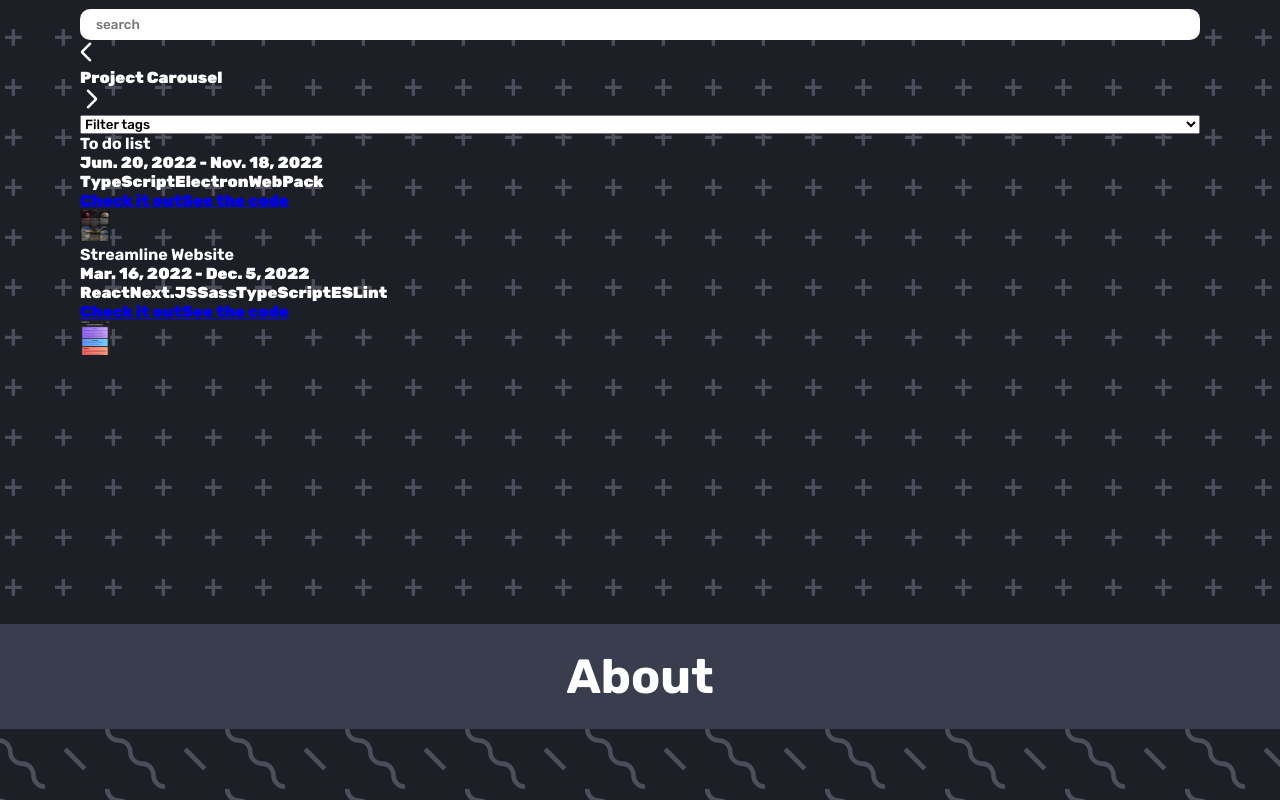
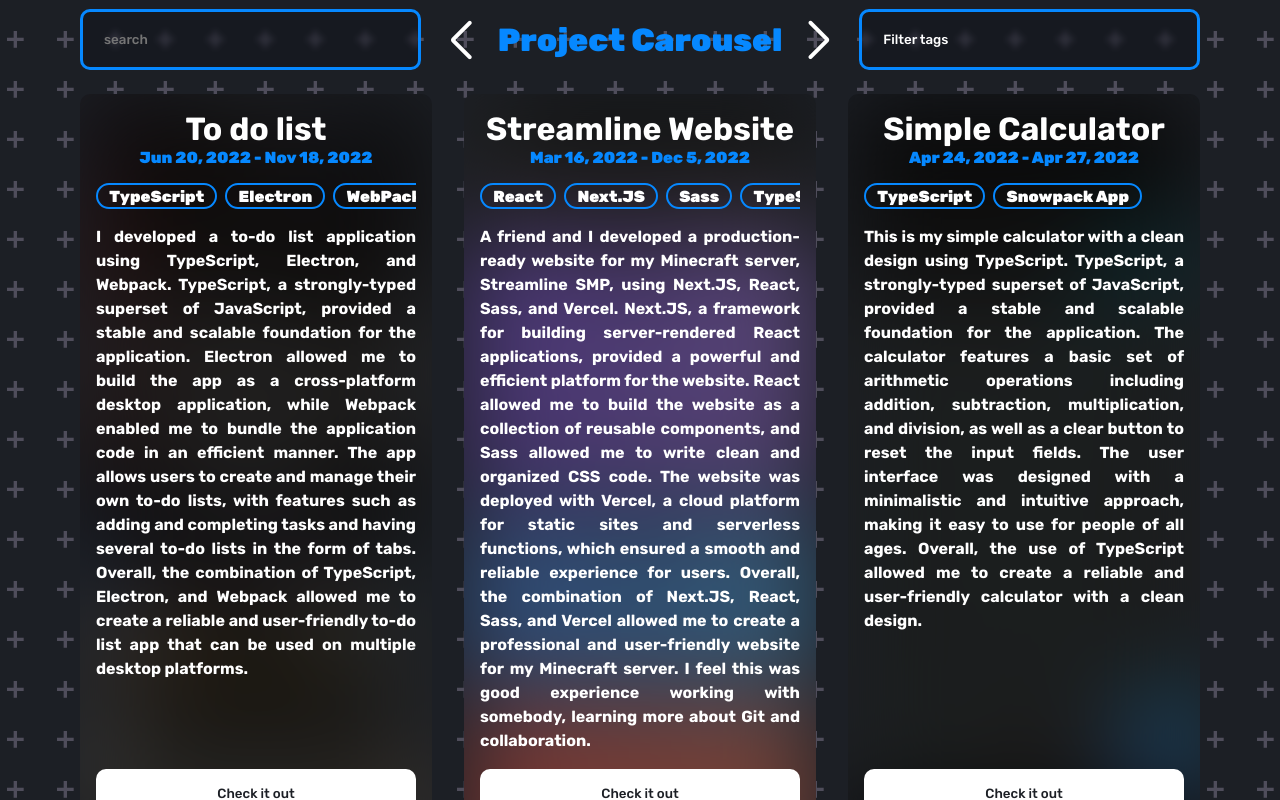
Before and after one commit to Hexy32/portfolio-website, a React (Vite) app: page / in a window 1280 px wide. Shown: the part 1000-1800 px from the top of the page. Built offline with nearby package versions, Linux system fonts and the light colour scheme.

Commit message:
Projects section styled

```diff
--- a/index.html
+++ b/index.html
@@ -4,7 +4,7 @@
     <meta charset="UTF-8" />
     <link rel="icon" type="image/svg+xml" href="/vite.svg" />
     <meta name="viewport" content="width=device-width, initial-scale=1.0" />
-    <title>Drake Portfolio</title>
+    <title>Drake's Portfolio</title>
     <link
       rel="stylesheet"
       href="https://fonts.googleapis.com/css2?family=Material+Symbols+Rounded:opsz,wght,FILL,GRAD@48,400,0,0"
--- a/src/pages/Projects.tsx
+++ b/src/pages/Projects.tsx
@@ -2,7 +2,9 @@
 
 import Fuse from 'fuse.js'
 import ProjectCard from './fragments/ProjectCard'
+import calculatorImg from '../assets/calculator.png'
 import infiniteSpaceImg from '../assets/infinite-space.png'
+import s from '../sass/pages/projects.module.sass'
 import streamlineWebsiteImg from '../assets/streamline-website.png'
 
 function Projects() {
@@ -12,8 +14,9 @@
   const cards: CardProps[] = [
     {
       title: 'To do list',
-      date: 'Jun. 20, 2022 - Nov. 18, 2022',
-      details: '',
+      date: 'Jun 20, 2022 - Nov 18, 2022',
+      details:
+        'I developed a to-do list application using TypeScript, Electron, and Webpack. TypeScript, a strongly-typed superset of JavaScript, provided a stable and scalable foundation for the application. Electron allowed me to build the app as a cross-platform desktop application, while Webpack enabled me to bundle the application code in an efficient manner. The app allows users to create and manage their own to-do lists, with features such as adding and completing tasks and having several to-do lists in the form of tabs. Overall, the combination of TypeScript, Electron, and Webpack allowed me to create a reliable and user-friendly to-do list app that can be used on multiple desktop platforms.',
       image: infiniteSpaceImg,
       projectLink: 'https://hexy32.github.io/infinite-space/',
       repositoryLink: 'https://github.com/Hexy32/infinite-space',
@@ -21,12 +24,23 @@
     },
     {
       title: 'Streamline Website',
-      date: 'Mar. 16, 2022 - Dec. 5, 2022',
-      details: '',
+      date: 'Mar 16, 2022 - Dec 5, 2022',
+      details:
+        'A friend and I developed a production-ready website for my Minecraft server, Streamline SMP, using Next.JS, React, Sass, and Vercel. Next.JS, a framework for building server-rendered React applications, provided a powerful and efficient platform for the website. React allowed me to build the website as a collection of reusable components, and Sass allowed me to write clean and organized CSS code. The website was deployed with Vercel, a cloud platform for static sites and serverless functions, which ensured a smooth and reliable experience for users. Overall, the combination of Next.JS, React, Sass, and Vercel allowed me to create a professional and user-friendly website for my Minecraft server. I feel this was good experience working with somebody, learning more about Git and collaboration.',
       image: streamlineWebsiteImg,
       projectLink: 'https://streamlinesmp.com/',
       repositoryLink: 'https://github.com/Streamline-Network/streamline-website',
       tags: ['React', 'Next.JS', 'Sass', 'TypeScript', 'ESLint'],
+    },
+    {
+      title: 'Simple Calculator',
+      date: 'Apr 24, 2022 - Apr 27, 2022',
+      details:
+        'This is my simple calculator with a clean design using TypeScript. TypeScript, a strongly-typed superset of JavaScript, provided a stable and scalable foundation for the application. The calculator features a basic set of arithmetic operations including addition, subtraction, multiplication, and division, as well as a clear button to reset the input fields. The user interface was designed with a minimalistic and intuitive approach, making it easy to use for people of all ages. Overall, the use of TypeScript allowed me to create a reliable and user-friendly calculator with a clean design.',
+      image: calculatorImg,
+      projectLink: 'https://calculator-crxvpyz4j-streamline-network.vercel.app/',
+      repositoryLink: 'https://github.com/Hexy32/calculator',
+      tags: ['TypeScript', 'Snowpack App'],
     },
   ]
 
@@ -82,23 +96,23 @@
   }
 
   return (
-    <>
+    <div className={s.wrapper}>
       {/* Controls */}
+      <div className={s.controlsWrapper}>
         <input onKeyUp={handleInput} type="text" name="Search" placeholder="search" />
-
-      <div>
+        <div className={s.carouselControls}>
           <span className="material-symbols-rounded">arrow_back_ios</span>
           <p>Project Carousel</p>
           <span className="material-symbols-rounded">arrow_forward_ios</span>
         </div>
-
         <select onChange={handleTagFilter} name="Filter tags">
           <option value="">Filter tags</option>
           {generateTags()}
         </select>
+      </div>
       {/* Carousel */}
-      {generateCards()}
-    </>
+      <div className={s.cardsWrapper}>{generateCards()}</div>
+    </div>
   )
 }
 
--- a/src/pages/fragments/ProjectCard.tsx
+++ b/src/pages/fragments/ProjectCard.tsx
@@ -1,4 +1,5 @@
 import { CardProps } from '../Projects'
+import s from '../../sass/pages/projects.module.sass'
 
 function ProjectCard({
   title,
@@ -10,24 +11,30 @@
   tags,
 }: CardProps) {
   return (
-    <article>
+    <article className={s.card}>
+      <img className={s.image} src={image} alt="" />
       <div>
-        <h4>{title}</h4>
-        <p>{date}</p>
-        <div>
+        <h4 className={s.title}>{title}</h4>
+        <p className={s.date}>{date}</p>
+      </div>
+      <div className={s.tags}>
         {tags.map(tag => (
           <span key={tag}>{tag}</span>
         ))}
       </div>
-        <p>{details}</p>
+      <p className={s.details}>{details}</p>
+      <div className={s.buttons}>
+        <button>
           <a target="_blank" href={projectLink}>
             Check it out
           </a>
+        </button>
+        <button>
           <a target="_blank" href={repositoryLink}>
             See the code
           </a>
+        </button>
       </div>
-      <img src={image} alt="" />
     </article>
   )
 }
--- a/src/sass/components/header.module.sass
+++ b/src/sass/components/header.module.sass
@@ -43,9 +43,10 @@
 
         &:hover:not(.selected)
           transition: background 300ms ease, color 300ms ease
-          background-color: #272727
-          color: #DDD
+          background-color: var(--main-color)
+          color: var(--secondary-color)
 
         &.selected
-          transition: background-color 100ms ease
+          transition: background 300ms ease, color 300ms ease
           background-color: var(--accent-color)
+          color: var(--secondary-color)
--- a/src/sass/fragments/_repeatedStyles.sass
+++ b/src/sass/fragments/_repeatedStyles.sass
@@ -1,7 +1,7 @@
 .bluredBox
   backdrop-filter: blur(0.2rem)
   background-color: rgba(11, 15, 24, 0.322)
-  color: white
+  color: var(--secondary-color)
 
 .moveUp
   transform: translateY(5rem)
--- a/src/sass/fragments/_reset.sass
+++ b/src/sass/fragments/_reset.sass
@@ -37,6 +37,16 @@
 	border-radius: var(--border-radius)
 	padding: 0.5rem 1rem
 
+	&:hover
+		transition: background 300ms ease, color 300ms ease
+		background-color: var(--main-color)
+		color: var(--secondary-color)
+
+		& > a
+			color: var(--secondary-color) !important
+
+
+
 input[type='text'],
 input[type='number'],
 textarea
@@ -46,5 +56,6 @@
 	appearance: textfield
 
 input:focus,
+select:focus,
 textarea:focus
 	outline: transparent
--- /dev/null
+++ b/src/sass/pages/projects.module.sass
@@ -0,0 +1,132 @@
+@use '../fragments/_repeatedStyles'
+
+.wrapper
+  display: flex
+  flex-direction: column
+  height: 100%
+
+  flex-grow: 1
+
+  gap: var(--block-padding)
+
+  .controlsWrapper
+    display: flex
+    gap: 1rem
+
+    select, input
+      flex-grow: 1
+      flex-basis: 10rem
+
+      border-radius: var(--border-radius)
+      padding: 1rem 2rem
+      border: none
+      padding: 20px
+      -webkit-appearance: none
+      -moz-appearance: none
+      text-indent: 1px
+      text-overflow: ''
+      border: solid 3px var(--accent-color)
+
+
+
+      @extend .bluredBox
+
+      option
+        color: var(--secondary-color)
+        background-color: var(--main-color)
+
+
+
+    .carouselControls
+      display: flex
+      align-items: center
+      justify-content: center
+      font-size: 2rem
+      color: var(--accent-color)
+      text-align: center
+
+      span
+        color: white
+        font-size: 3rem
+        margin-left: 0.8rem
+        cursor: pointer
+
+.cardsWrapper
+  display: grid
+  grid-template-columns: repeat(3, 1fr)
+  gap: 2rem
+  flex-grow: 1
+
+  .card
+    &::before
+      content: ''
+      position: absolute
+      width: 100%
+      height: 100%
+      left: 0
+      top: 0
+      z-index: -2
+      background-color: var(--main-color)
+
+
+    position: relative
+    padding: 1rem
+    display: flex
+    flex-direction: column
+    flex-grow: 1
+    gap: 1rem
+
+    border-radius: var(--border-radius)
+    overflow: hidden
+
+    .image
+      position: absolute
+      z-index: -1
+      top: 0
+      left: 0
+      width: 100%
+      height: 100%
+      filter: blur(3rem)  brightness(0.5)
+      object-fit: cover
+
+    .title
+      text-align: center
+      font-size: 2rem
+
+    .date
+      text-align: center
+      color: var(--accent-color)
+
+    .tags
+      max-width: 100%
+      overflow: scroll
+      display: flex
+      gap: 0.5rem
+
+      span
+        border: solid var(--accent-color) 2px
+        border-radius: 100vh
+        padding: 0.1rem 0.7rem
+
+    .details
+      font-weight: bold
+      font-size: 1rem
+      text-align: justify
+      line-height: 1.5rem
+
+
+
+    .buttons
+      margin-top: auto
+      display: flex
+      flex-direction: column
+      height: 7rem
+      gap: 1rem
+
+      button
+        flex-grow: 1
+        cursor: pointer
+
+        a
+          color: var(--main-color)
+          text-decoration: none
```
Also changed, not shown: src/sass/fragments/_backgrounds.sass (+6 -3 lines), src/assets/calculator.png (added). Lines whose indentation alone changed are shown as unchanged.
